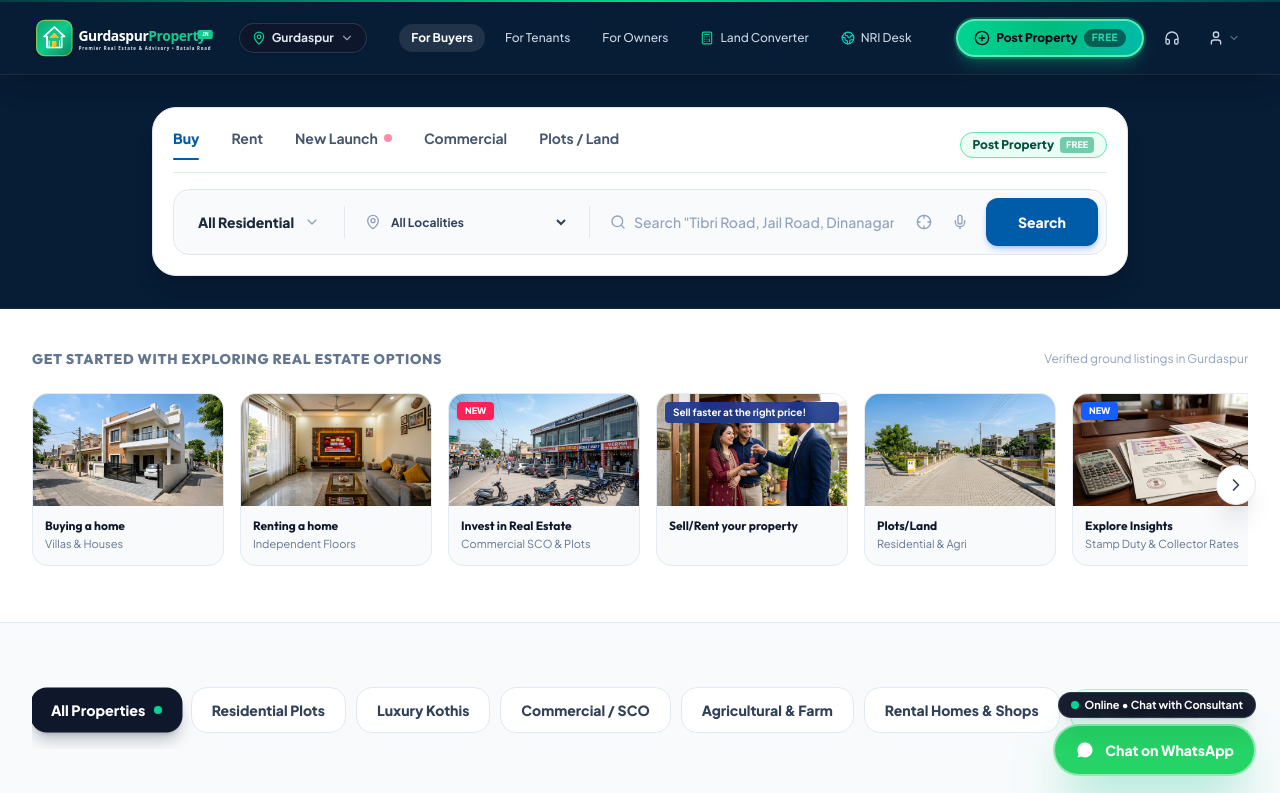
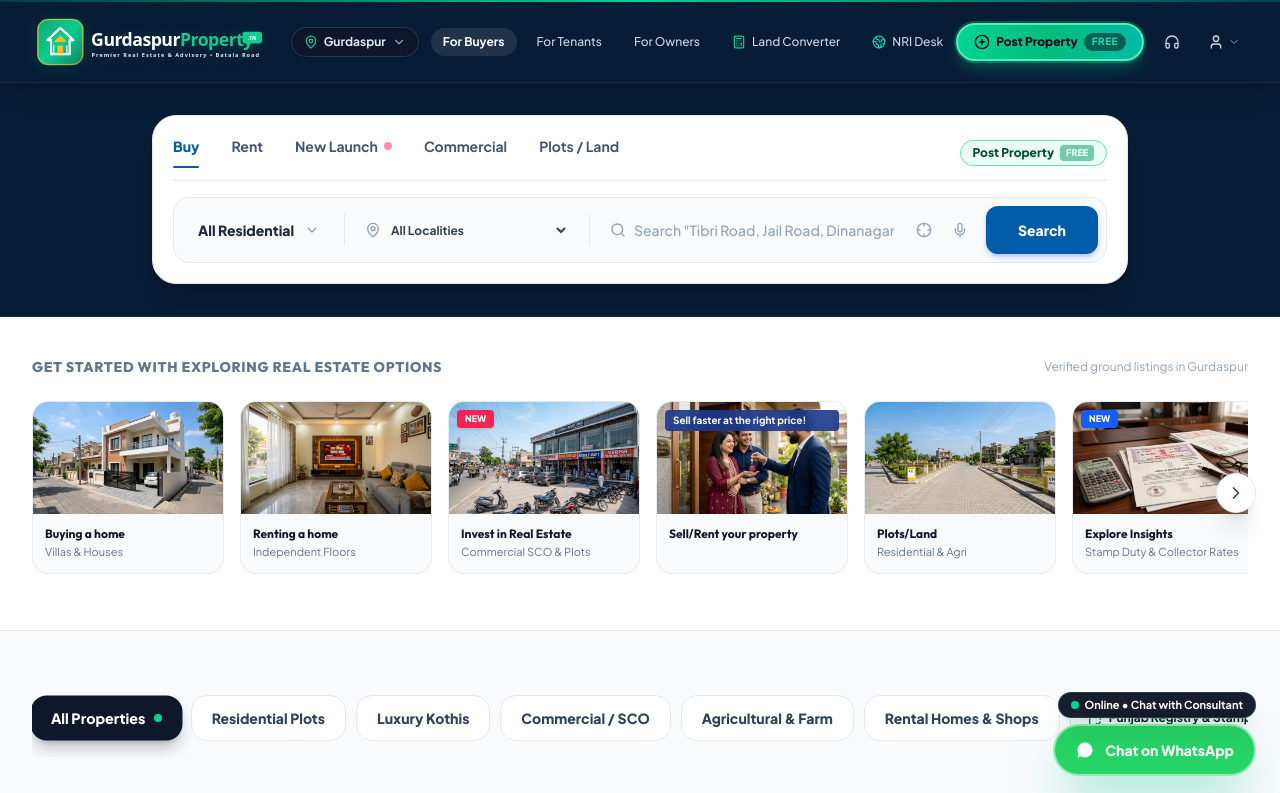
Before and after one commit to gurdaspurparents-crypto/gurdaspurproperty, a React (Vite) app: page / in a window 1280 px wide. Shown: the top 793 px of the page. Built offline with nearby package versions, Linux system fonts and the light colour scheme.

Commit message:
Enlarge brand logo in Navbar for bold visibility and clarity

```diff
--- a/src/components/Navbar.jsx
+++ b/src/components/Navbar.jsx
@@ -41,7 +41,7 @@ export default function Navbar({
 
       {/* Main Bar */}
       <div className="max-w-7xl mx-auto px-4 sm:px-6 lg:px-8">
-        <div className="flex items-center justify-between h-16 sm:h-18 gap-2">
+        <div className="flex items-center justify-between h-18 sm:h-20 gap-3">
 
           {/* Left: Brand Logo & City Selector Dropdown */}
           <div className="flex items-center gap-3 sm:gap-4 shrink-0">
@@ -51,7 +51,7 @@ export default function Navbar({
               <img
                 src="/logo.svg"
                 alt="Gurdaspur Property"
-                className="h-10 sm:h-11 w-auto object-contain brightness-110 group-hover:scale-105 transition-transform"
+                className="h-12 sm:h-14 w-auto object-contain brightness-110 group-hover:scale-105 transition-transform drop-shadow-[0_2px_8px_rgba(16,185,129,0.2)]"
               />
             </a>
 
```
